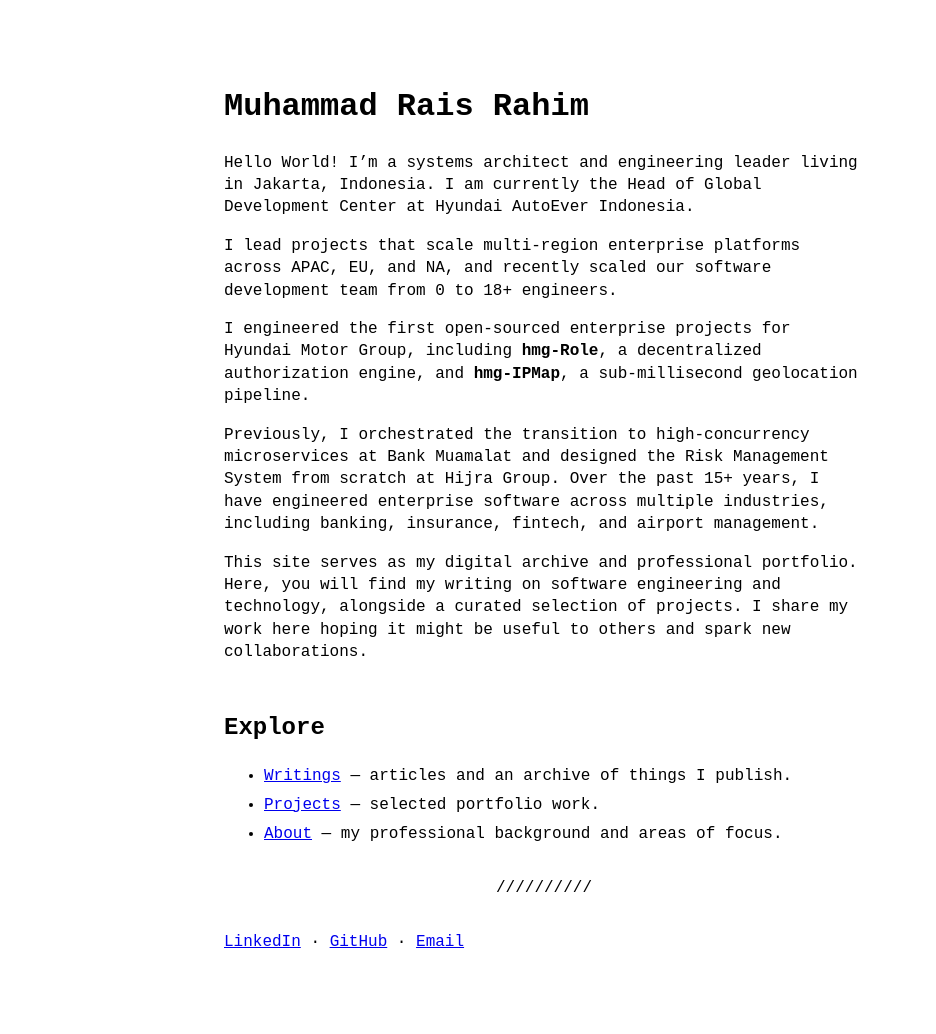
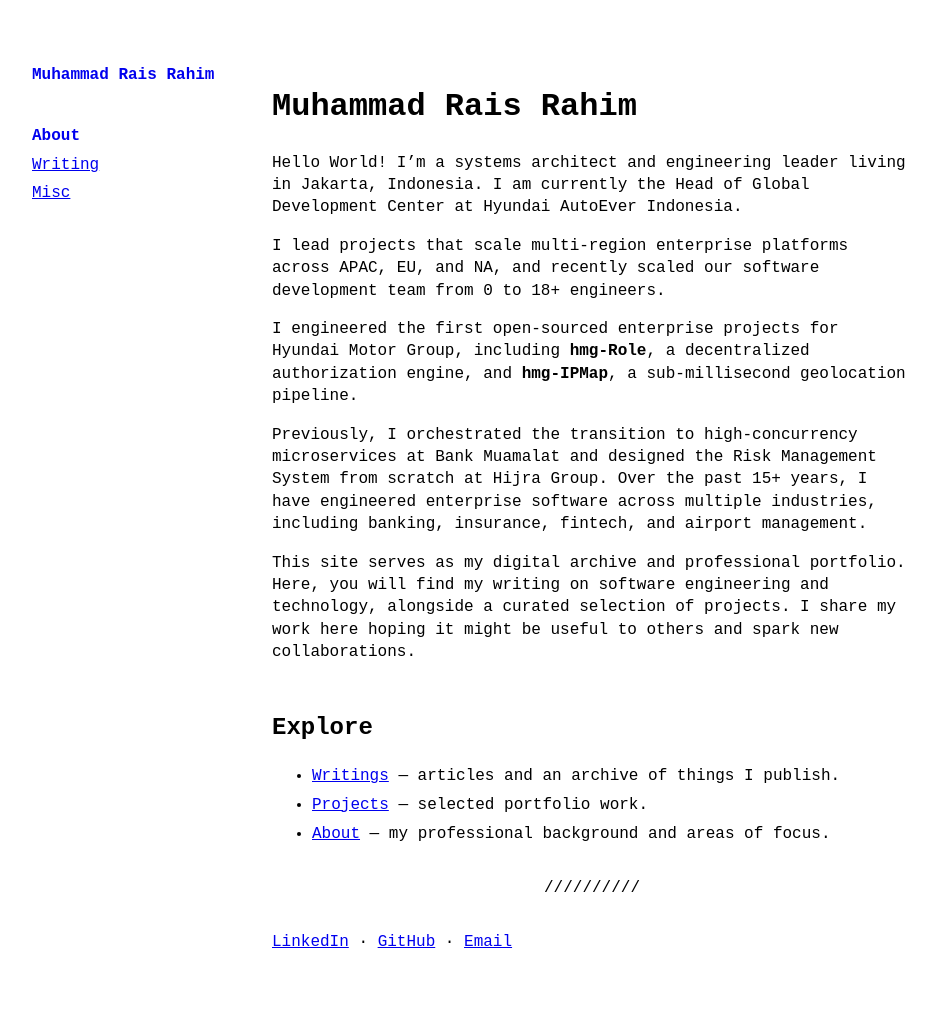
Before and after one commit to raisrahim/raisrahim.github.io, a Jekyll site: the page built from index.md, in a window 1280 px wide. Shown: the whole page, without its empty margins (96-1032 px from the left). Built offline with Jekyll 4.4.1, drawn with Linux system fonts in a browser that asks for light colours.

Commit message:
feat: enhance layout with responsive sidebar and navigation menu

```diff
--- a/_data/menu.yml
+++ b/_data/menu.yml
@@ -1,9 +1,8 @@
 entries:
-  - title: writings
+  - title: About
+    url: /
+  - title: Writing
     url: /writings/
-  - title: projects
-    url: projects.html
-  - title: about
-    url: about.html
-  - title: rss
-    url: feed.xml
+  - title: Misc
+    url: /projects.html
+    active_url: /projects
--- a/_layouts/default.html
+++ b/_layouts/default.html
@@ -2,11 +2,32 @@
 <html lang="{{ page.lang | default: "en" }}">
   {%- include head.html -%}
   <body a="{{ site.theme_config.appearance | default: "auto" }}">
-    <main class="page-content" aria-label="Content">
-      <div class="w">
-        {{ content }}
-      </div>
-    </main>
+    <div class="site-layout">
+      <aside class="site-sidebar">
+        <a class="site-brand" href="{{ "/" | relative_url }}">{{ site.title }}</a>
+        <nav aria-label="Main navigation">
+          <ul class="site-menu">
+            {%- for item in site.data.menu.entries %}
+              {%- assign item_url = item.active_url | default: item.url | remove_first: "/" %}
+              {%- assign current_url = page.url | remove_first: "/" %}
+              <li>
+                {%- if item_url == current_url %}
+                  <a href="{{ item.url | relative_url }}" aria-current="page">{{ item.title }}</a>
+                {%- else %}
+                  <a href="{{ item.url | relative_url }}">{{ item.title }}</a>
+                {%- endif %}
+              </li>
+            {%- endfor %}
+          </ul>
+        </nav>
+      </aside>
+
+      <main class="page-content" aria-label="Content">
+        <div class="w">
+          {{ content }}
+        </div>
+      </main>
+    </div>
 
     {%-if site.goat_counter and jekyll.environment == "production"-%}
       {%-include goat_counter.html-%}
--- a/_sass/no-style-please.scss
+++ b/_sass/no-style-please.scss
@@ -51,8 +51,63 @@ li { margin: 0.4rem 0; }
 
 .w {
   max-width: 640px;
+  margin: 0;
+  padding: 0;
+}
+
+.site-layout {
+  display: grid;
+  grid-template-columns: 12rem minmax(0, 40rem);
+  gap: 3rem;
+  max-width: 64rem;
   margin: 0 auto;
   padding: 4rem 2rem;
+}
+
+.site-sidebar {
+  align-self: start;
+  position: sticky;
+  top: 4rem;
+}
+
+.site-brand {
+  display: inline-block;
+  font-weight: bold;
+  margin-bottom: 2rem;
+  text-decoration: none;
+}
+
+.site-menu {
+  list-style: none;
+  margin: 0;
+  padding: 0;
+
+  a[aria-current="page"] {
+    font-weight: bold;
+    text-decoration: none;
+  }
+}
+
+@media (max-width: 48rem) {
+  .site-layout {
+    display: block;
+    padding: 2rem 1.25rem;
+  }
+
+  .site-sidebar {
+    margin-bottom: 3rem;
+    position: static;
+  }
+
+  .site-brand {
+    margin-bottom: 1rem;
+  }
+
+  .site-menu {
+    display: flex;
+    flex-wrap: wrap;
+    gap: 0.25rem 1.5rem;
+  }
 }
 
 hr {
```
